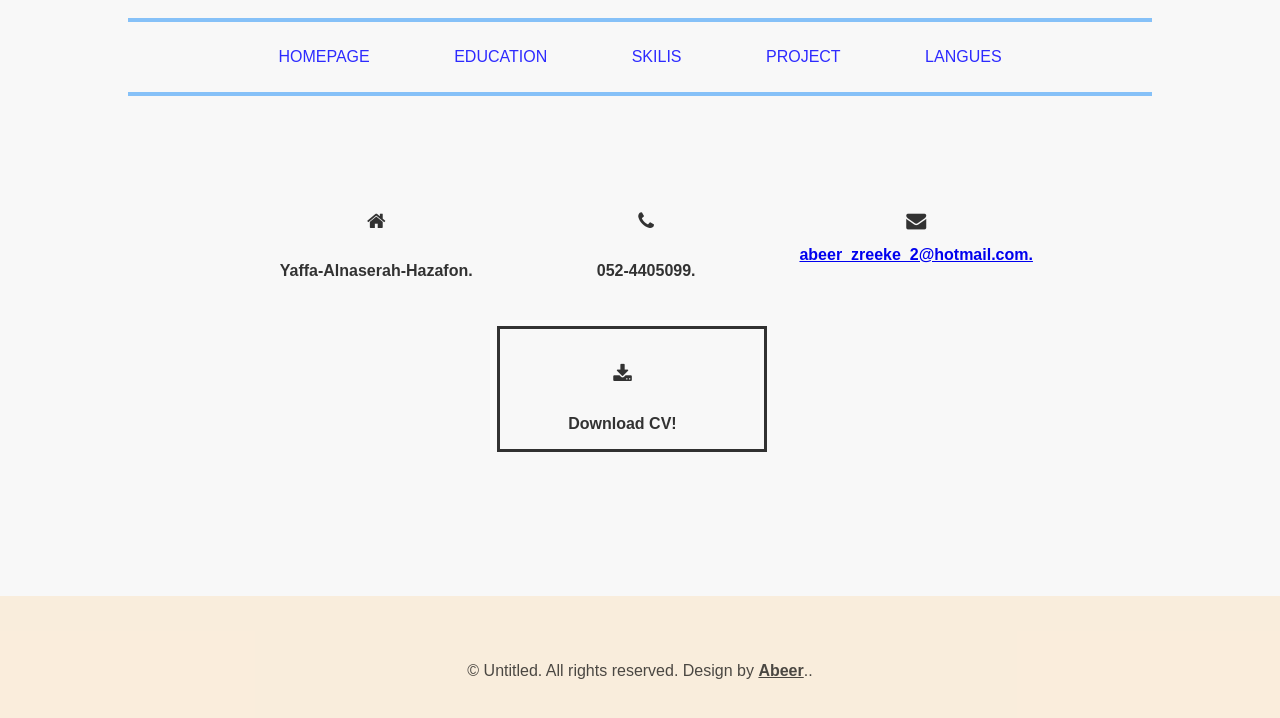
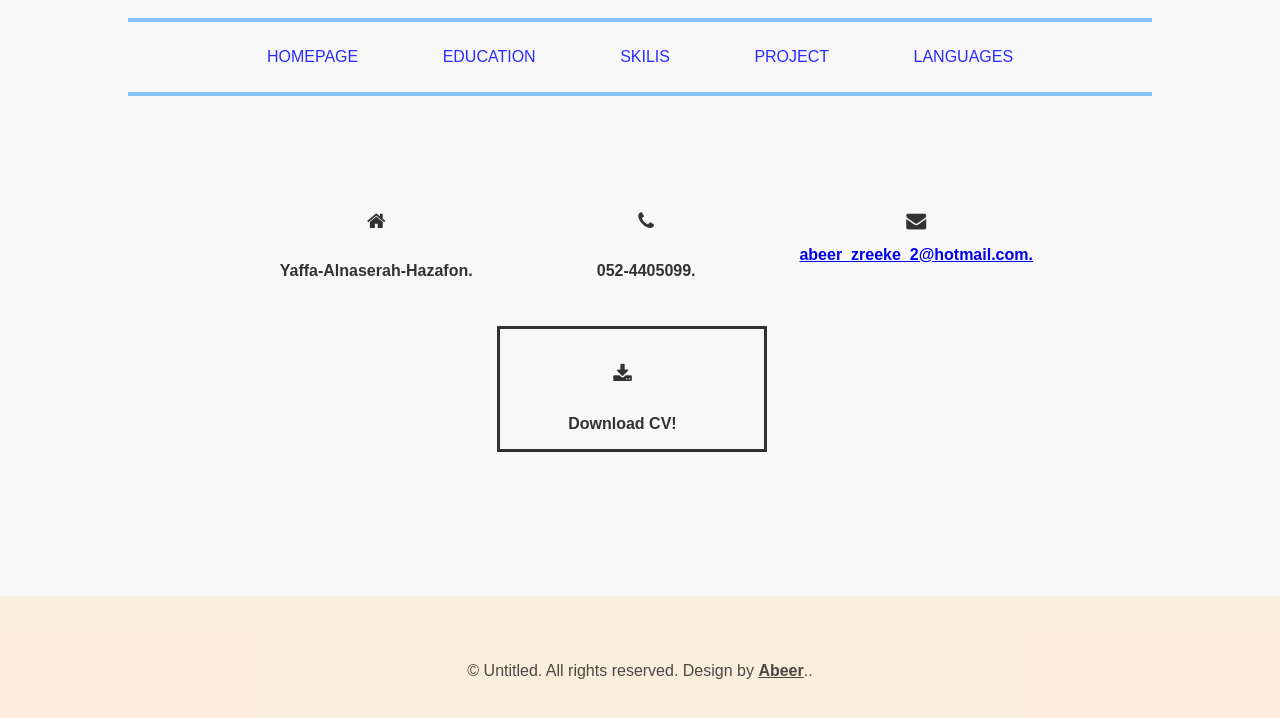
Before and after one commit to abeerzreeke/abeerzreeke.GITHUB.IO, a plain HTML site: page index.html in a window 1280 px wide. Shown: the part 132-850 px from the top of the page. Drawn offline with Linux system fonts and the light colour scheme.

Commit message:
Update index.html

```diff
--- a/index.html
+++ b/index.html
@@ -24,7 +24,7 @@
                 <li><a href="education.html" accesskey="2" title="">EDUCATION</a></li>
                 <li><a href="skilis.html" accesskey="3" title="">SKILIS</a></li>
                 <li><a href="project.html" accesskey="4" title="">PROJECT</a></li>
-                <li><a href="languages.html" accesskey="7" title="">LANGUES</a></li>
+                <li><a href="languages.html" accesskey="7" title="">LANGUAGES</a></li>
             </ul>
         </nav>
     </header>
```
